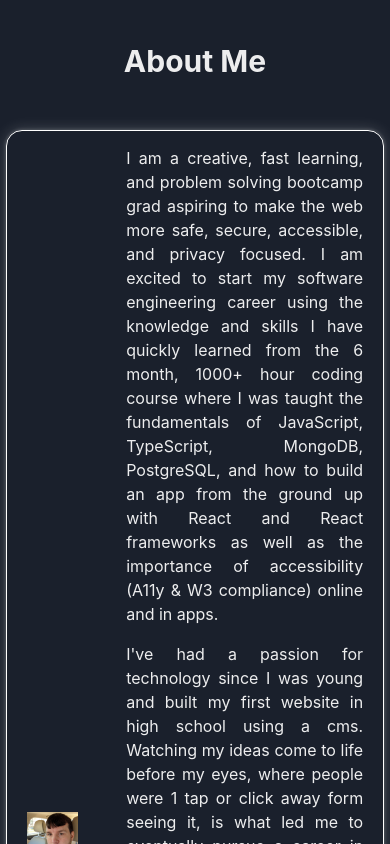
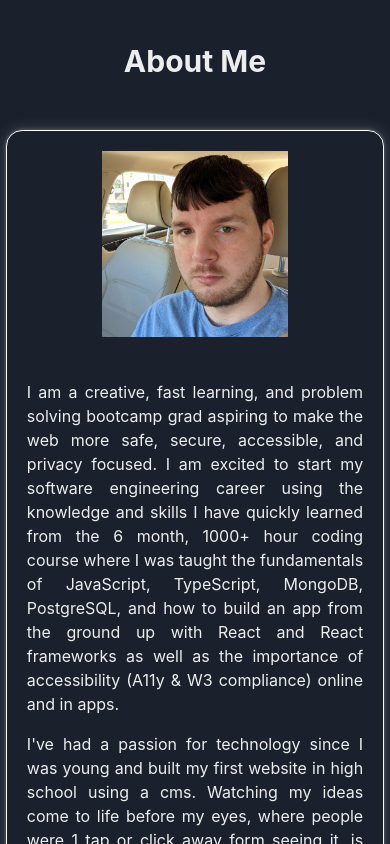
Before and after one commit to davidfrnks7/old-portfolio-website, a Next.js app: page / in a window 390 px wide. Shown: the part 880-1724 px from the top of the page. Built offline with nearby package versions, Linux system fonts and the light colour scheme.

Commit message:
Responsive about section

```diff
--- a/components/sections/about/About.tsx
+++ b/components/sections/about/About.tsx
@@ -1,5 +1,5 @@
 import React from "react";
-import { Box, Heading, HStack } from "@chakra-ui/react";
+import { Box, Heading, HStack, VStack } from "@chakra-ui/react";
 import Image from "next/image";
 import davidFImage from "../../../public/images/davidFImage.jpg";
 import Bio from "./Bio";
@@ -19,6 +19,7 @@ const About = (): JSX.Element => {
         m="auto"
         h="auto"
         w="97%"
+        d={{ base: "none", lg: "flex" }}
       >
         <Box p="20px" w="30%">
           <Image
@@ -29,6 +30,26 @@ const About = (): JSX.Element => {
         </Box>
         <Bio />
       </HStack>
+      <VStack
+        boxShadow="rgba(255, 255, 255, 0.2) 0px 0px 15px, rgba(255, 255, 255, 0.15) 0px 0px 3px 1px"
+        borderRadius="2xl"
+        border="1px solid white"
+        justifyContent="center"
+        alignContent="center"
+        m="auto"
+        h="auto"
+        w="97%"
+        d={{ base: "flex", lg: "none" }}
+      >
+        <Box p="20px" w={{base:"60%", md:"40%"}}>
+          <Image
+            layout="responsive"
+            src={davidFImage}
+            alt="Picture of David Franks"
+          />
+        </Box>
+        <Bio />
+      </VStack>
     </Box>
   );
 };
```
